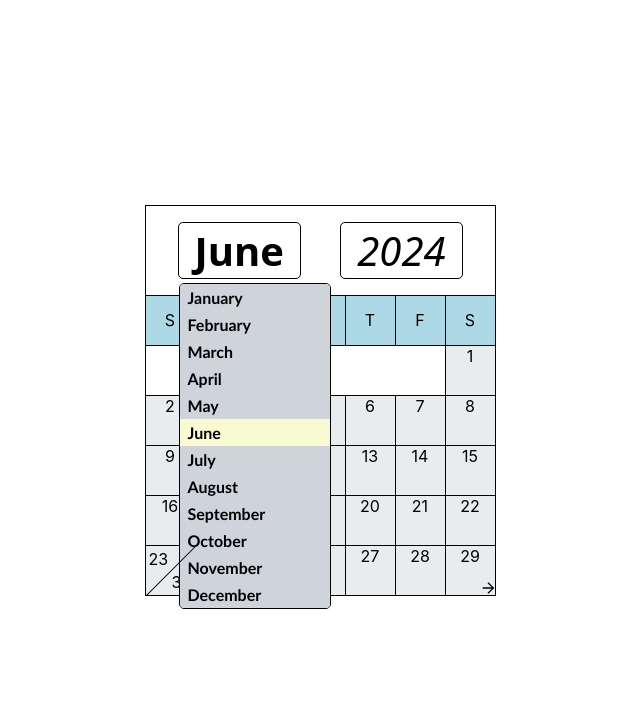
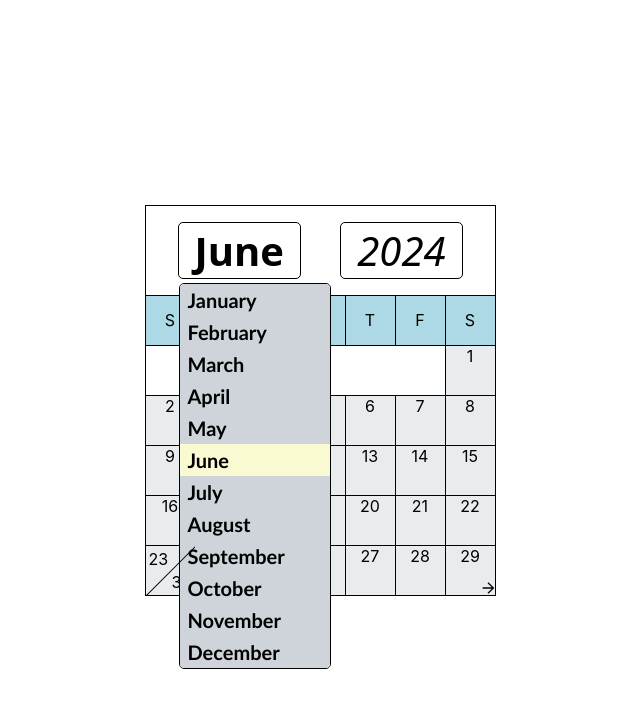
Before and after one commit to orion222/findatime, a React (Create React App) app: page / in a window 1280 px wide. Both pictures are taken after a click on the element "June". Shown: the top 708 px of the page, without its empty margins (320-960 px from the left). Built offline with nearby package versions, Linux system fonts and the light colour scheme.

Commit message:
fix/feat: get rid of child-key error and make dropdown text bigger

```diff
--- a/src/components/Calendar.js
+++ b/src/components/Calendar.js
@@ -1,6 +1,6 @@
 import "../styles/Calendar.css";
 import SplitDate from "./SplitDate";
-import { useMemo, useState, useEffect } from "react";
+import { useMemo, useState } from "react";
 import Dropdown from "./Dropdown";
 /**
  * Returns a calendar.
@@ -142,8 +142,8 @@ export default function Calendar(props) {
         <div className="calendar-year calendar-header-item">{props.year}</div>
       </div>
       <div className="calendar-week">
-        {week.map((day) => (
-          <div className="calendar-dayofweek calendar-cell center"> {day} </div>
+        {week.map((day, idx) => (
+          <div className="calendar-dayofweek calendar-cell center" key = {idx}> {day} </div>
         ))}
       </div>
       <div className="calendar-grid">
--- a/src/styles/Dropdown.css
+++ b/src/styles/Dropdown.css
@@ -12,7 +12,7 @@
 
 
 .dropdown-item{
-    font-size: 2vmin;
+    font-size: 2.5vmin;
     font-family:'Trebuchet MS', sans-serif;
     padding: 0.25rem 0.5rem;
     background-color: #ced4da;
```
